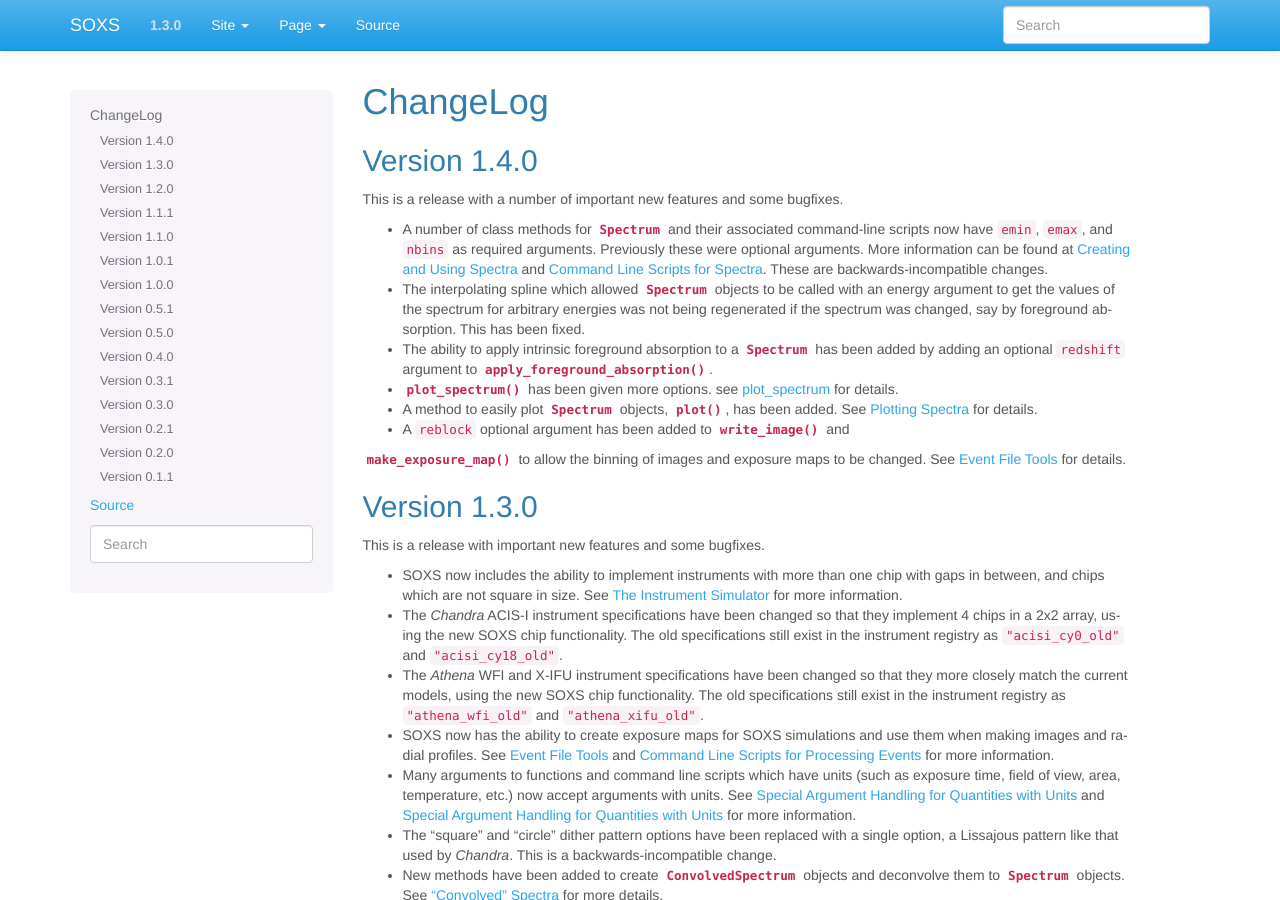
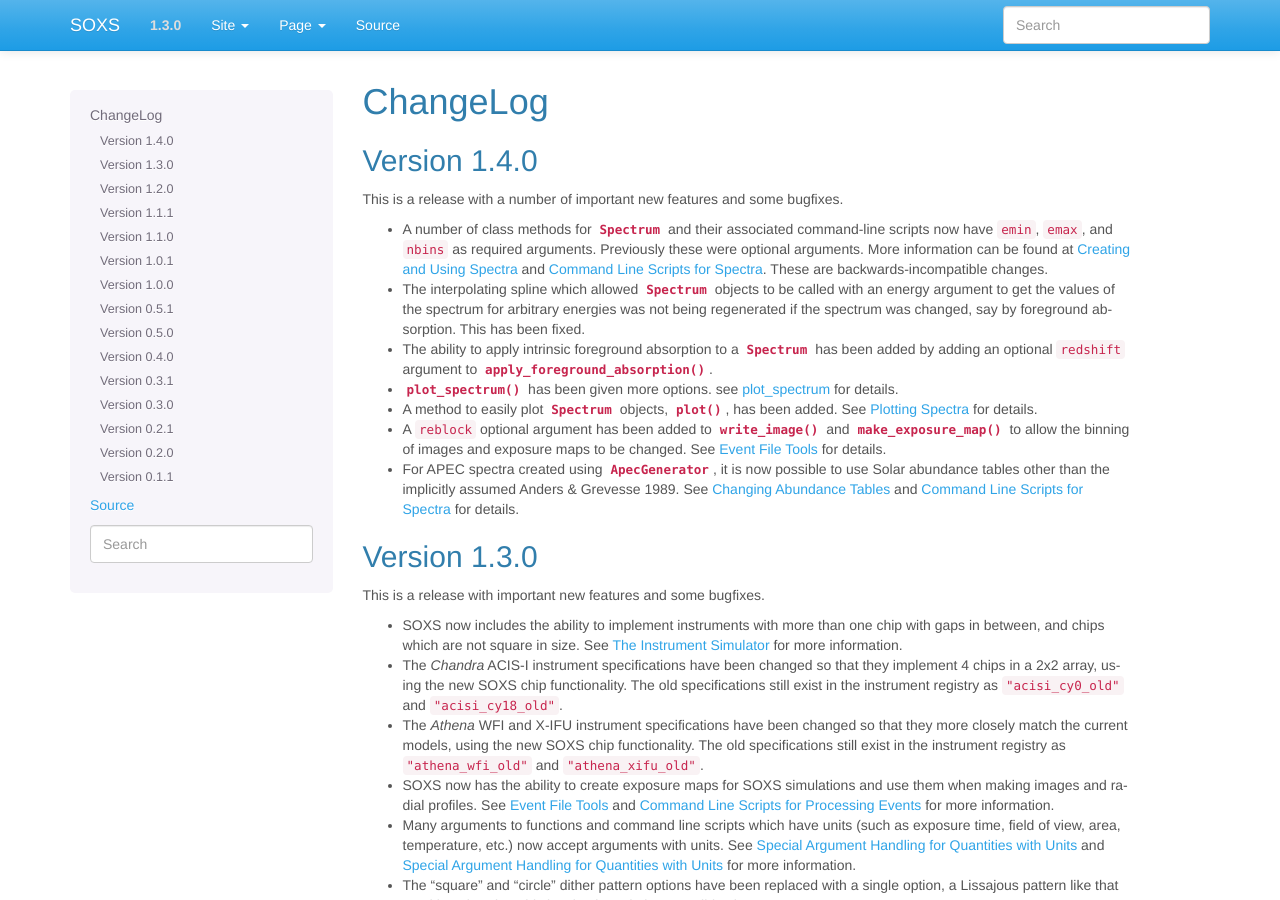
Before and after one commit to lynx-x-ray-observatory/soxs, a Sphinx documentation site: the page built from doc/source/changelog.rst, in a window 1280 px wide and 900 px high. Built offline with Sphinx 7.4.7, drawn with Linux system fonts in a browser that asks for light colours.

Commit message:
More docs on alternative abund tables

```diff
--- a/doc/source/changelog.rst
+++ b/doc/source/changelog.rst
@@ -24,8 +24,11 @@ This is a release with a number of important new features and some bugfixes.
 * A method to easily plot :class:`~soxs.spectra.Spectrum` objects,
   :meth:`~soxs.spectra.Spectrum.plot`, has been added. See :ref:`spectra-plots` for details.
 * A ``reblock`` optional argument has been added to :func:`~soxs.events.write_image` and
-:func:`~soxs.events.make_exposure_map` to allow the binning of images and exposure maps to
-be changed. See :ref:`event-tools` for details.
+  :func:`~soxs.events.make_exposure_map` to allow the binning of images and exposure maps to
+  be changed. See :ref:`event-tools` for details.
+* For APEC spectra created using :class:`~soxs.spectra.ApecGenerator`, it is now possible to
+  use Solar abundance tables other than the implicitly assumed Anders & Grevesse 1989. See
+  :ref:`solar-abund-tables` and :ref:`cmd-spectra` for details.
 
 Version 1.3.0
 -------------
--- a/doc/source/users_guide/spectra.rst
+++ b/doc/source/users_guide/spectra.rst
@@ -189,6 +189,8 @@ tables. This is done by setting ``nolines=True`` in the constructor for
 .. code-block:: python
 
     agen = ApecGenerator(0.05, 50.0, 10000, nolines=True)
+
+.. _solar-abund-tables:
 
 Changing Abundance Tables
 ~~~~~~~~~~~~~~~~~~~~~~~~~
```
